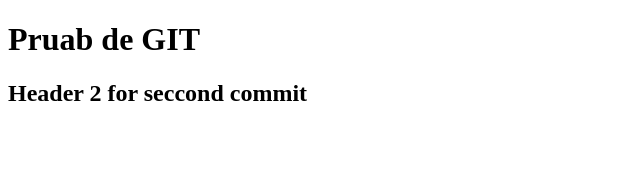
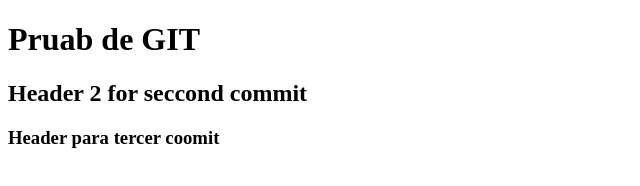
Before and after one commit to Elkillax7/git-test, a plain HTML site: page index.html in a window 1280 px wide. Shown: the whole page, without its empty margins (0-640 px from the left). Drawn offline with Linux system fonts and the light colour scheme.

Commit message:
Third commit

```diff
--- a/index.html
+++ b/index.html
@@ -19,6 +19,10 @@
     <h1>Pruab de GIT</h1>
 
     <h2>Header 2 for seccond commit</h2>
+    <h3>Header para tercer coomit</h3>
+
+
+
     <script src="" async defer></script>
 </body>
 
```
